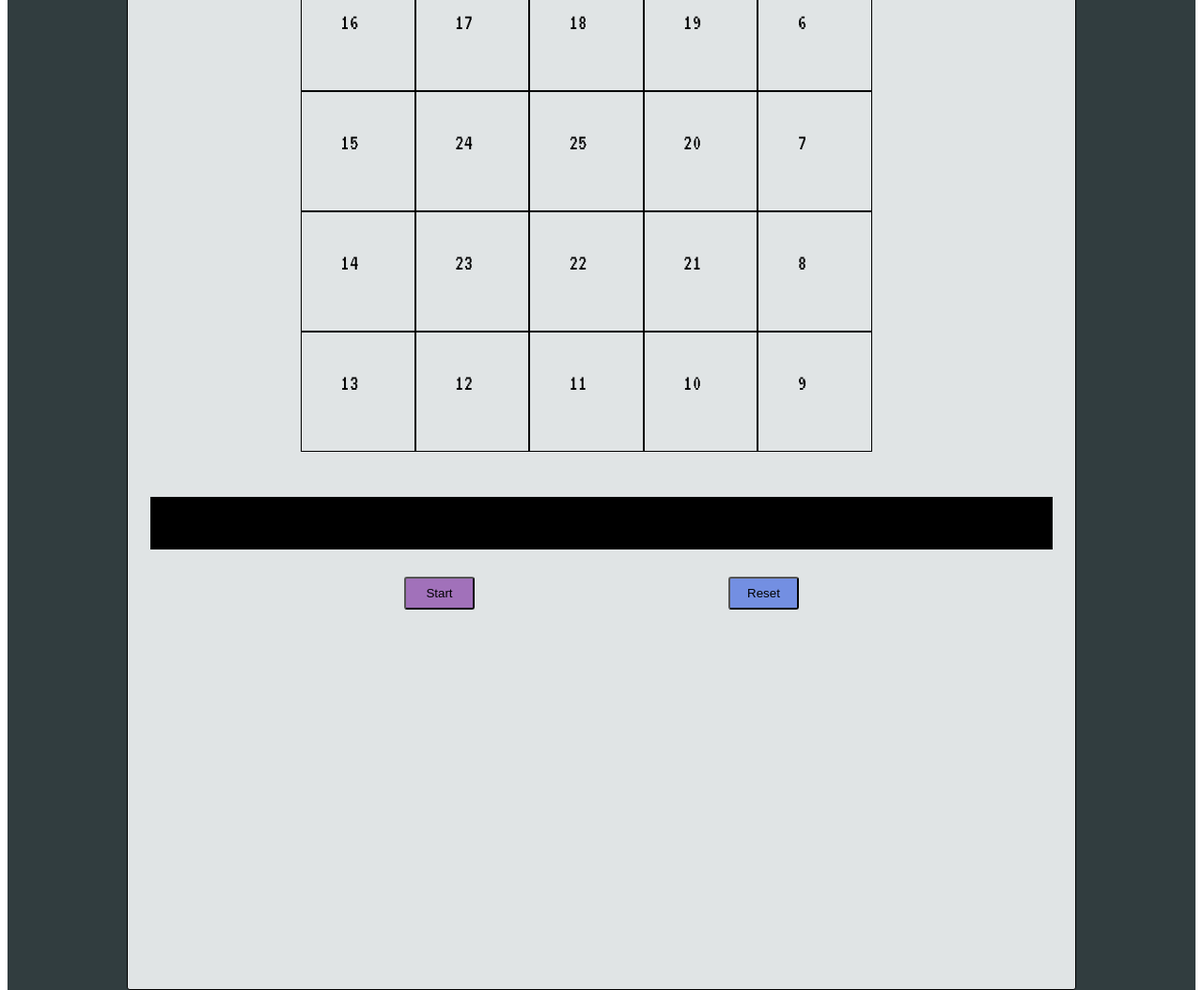
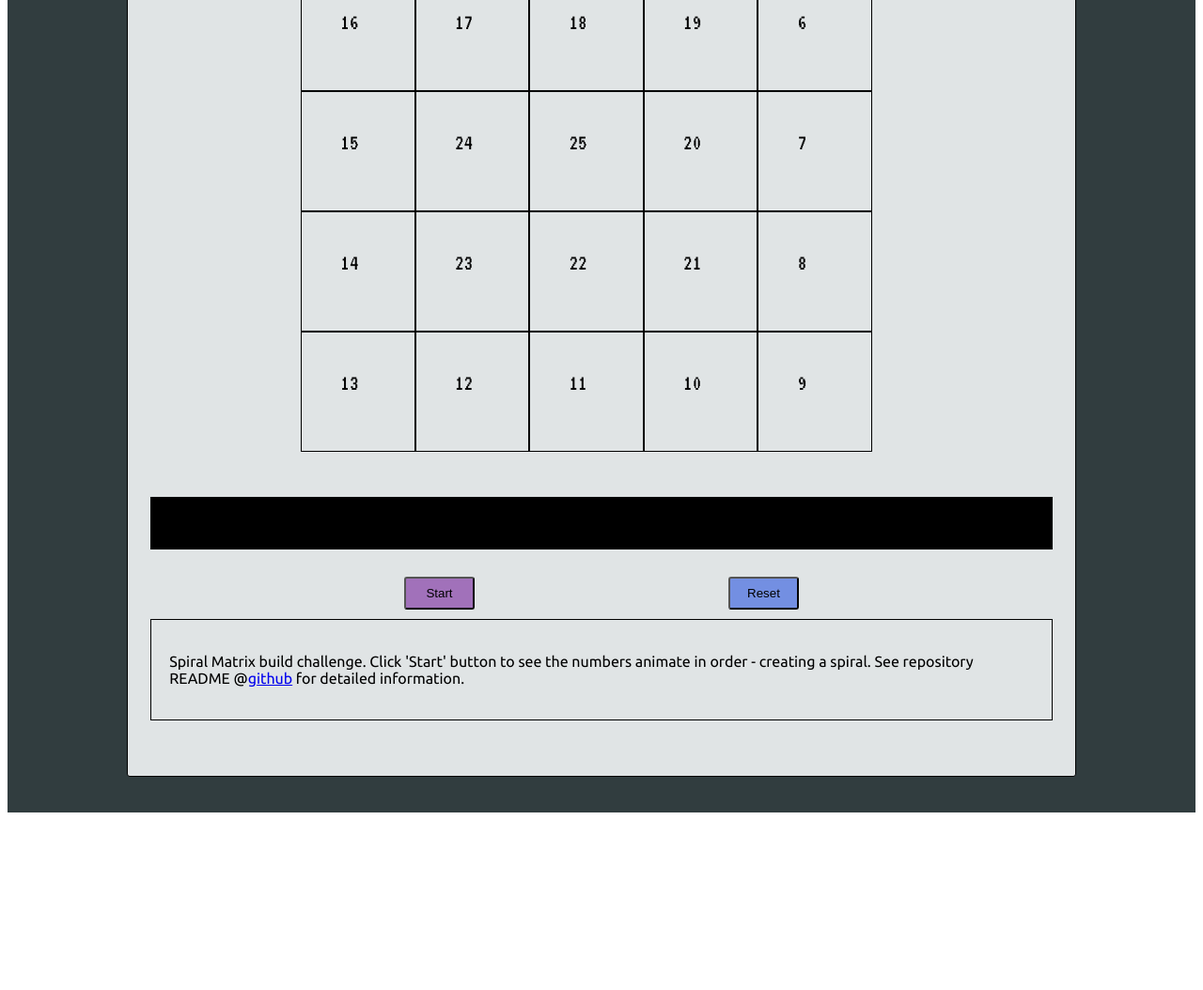
Before and after one commit to twyststar/spiralMatrix, a plain HTML site: page index.html in a window 1280 px wide. Shown: the part 265-1319 px from the top of the page at 94% size. After the commit the page ends 1138 px from the top, so only its background shows below. Drawn offline with nearby package versions, Linux system fonts and the light colour scheme.

Commit message:
Add instruction, adjust height

```diff
--- a/index.html
+++ b/index.html
@@ -22,6 +22,10 @@
         <button class="start-btn">Start</button>
         <button class="reset-btn">Reset</button>
       </div>
+      <div class="instructions">
+        <p>Spiral Matrix build challenge. Click 'Start' button to see the numbers animate in order - creating a spiral. See
+          repository README @<a href="https://github.com/twyststar/spiralMatrix">github</a> for detailed information.</p>
+      </div>
     </div>
   </div>
 </body>
--- a/styles.css
+++ b/styles.css
@@ -5,7 +5,6 @@
 }
 
 .animation-container {
-  height: 90vw;
   width: 75vw;
   border: 1px solid black;
   border-radius: 3px;
@@ -68,6 +67,12 @@ button {
   color: #3fff52;
 }
 
+.instructions {
+  border: 1px solid black;
+  padding: 2%;
+  margin-top: 1%;
+}
+
 .lit-up {
   background-color: black;
   color: #3fff52;
@@ -81,4 +86,8 @@ button {
     margin-top: 25%;
     font-size: x-small;
   }
+
+  .animation-container {
+    min-height: 90vw;
+  }
 }
```
